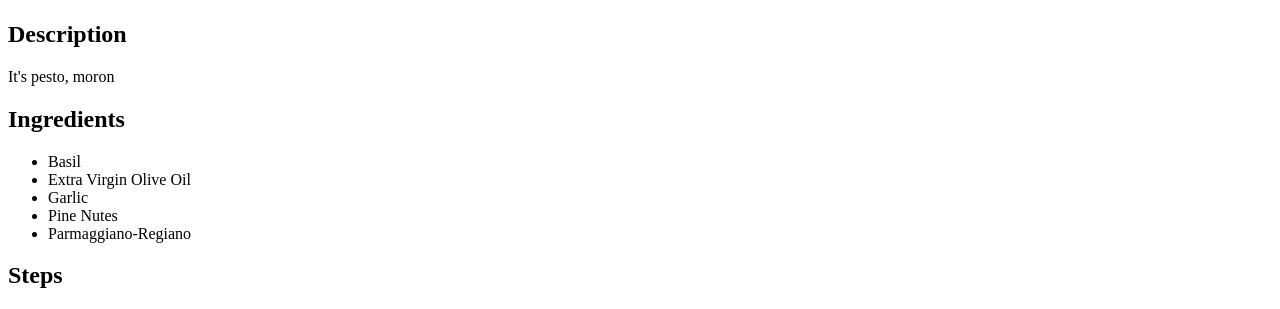
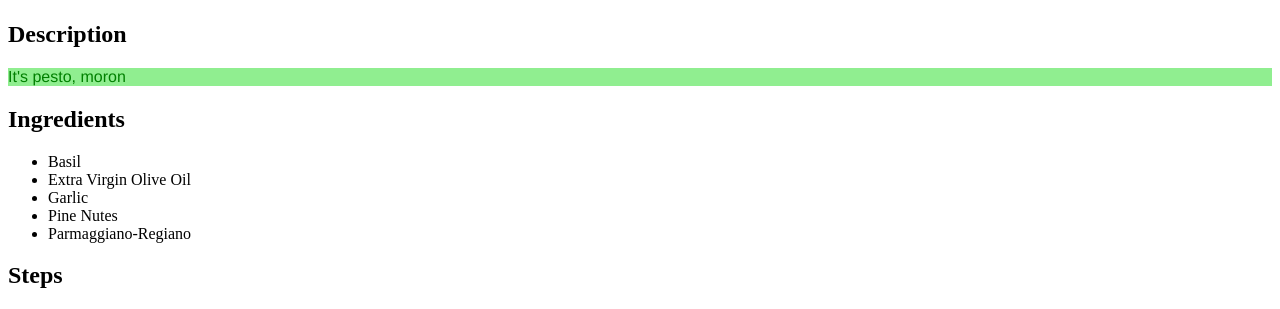
Before and after one commit to spencera321/odin-recipes, a plain HTML site: page recipes/pesto.html in a window 1280 px wide. Shown: the part 583-892 px from the top of the page. Drawn offline with Linux system fonts and the light colour scheme.

Commit message:
Change CSS to work

```diff
--- a/recipes/pesto.html
+++ b/recipes/pesto.html
@@ -5,12 +5,13 @@
     <meta http-equiv="X-UA-Compatible" content="IE=edge">
     <meta name="viewport" content="width=device-width, initial-scale=1.0">
     <title>Document</title>
+    <link rel="stylesheet" href="../styles.css">
 </head>
 <body>
     <h1>Pesto</h1>
     <img src="./BasilPesto.jpg" height="500">
     <h2>Description</h2>
-    <p class="name">It's pesto, moron</p>
+    <p>It's pesto, moron</p>
     <h2>Ingredients</h2>
     <ul>
         <li>Basil</li>
--- a/styles.css
+++ b/styles.css
@@ -1,4 +1,4 @@
-.name {
+p {
     color: green;
     background-color: lightgreen;
     font-family: 'Franklin Gothic Medium', 'Arial Narrow', Arial, sans-serif;
```
